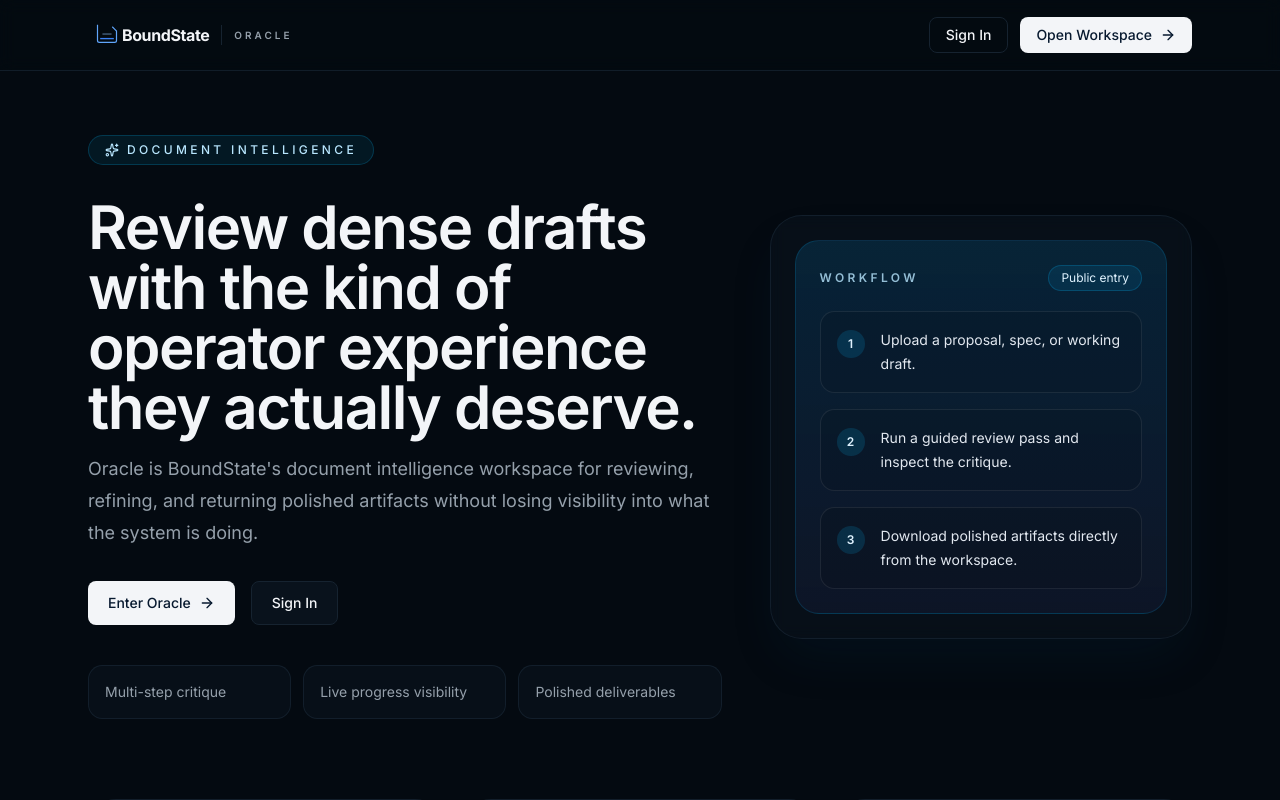
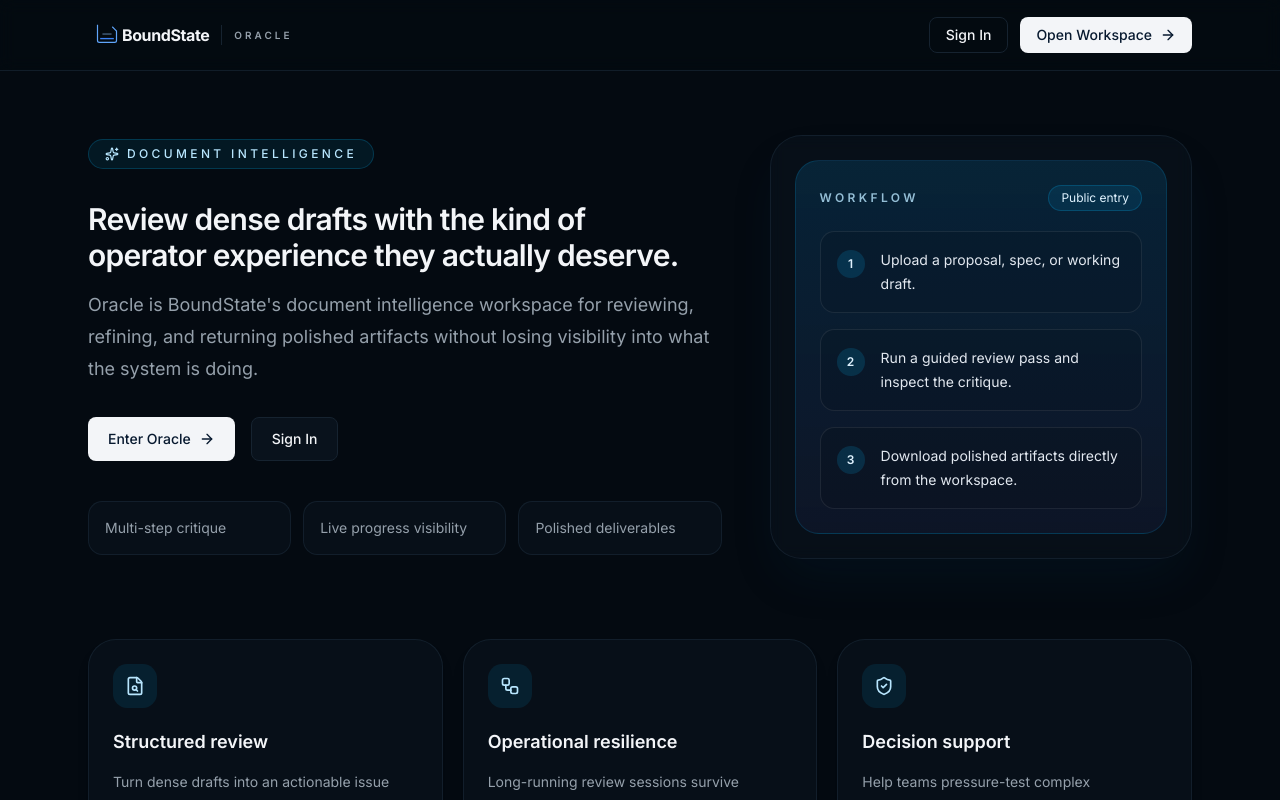
Before and after one commit to BoundState-AI/oracle, a Next.js app in the folder frontend/: page / in a window 1280 px wide. Shown: the top 800 px of the page. Built offline with nearby package versions, Linux system fonts and the light colour scheme.

Commit message:
style(oracle): reduce splash hero headline size

```diff
--- a/frontend/src/app/page.tsx
+++ b/frontend/src/app/page.tsx
@@ -80,7 +80,7 @@
             </div>
 
             <div className="space-y-4">
-              <h1 className="max-w-3xl text-5xl font-semibold tracking-tight text-balance text-foreground md:text-6xl">
+              <h1 className="max-w-3xl text-2xl font-semibold tracking-tight text-balance text-foreground md:text-3xl">
                 Review dense drafts with the kind of operator experience they
                 actually deserve.
               </h1>
```
